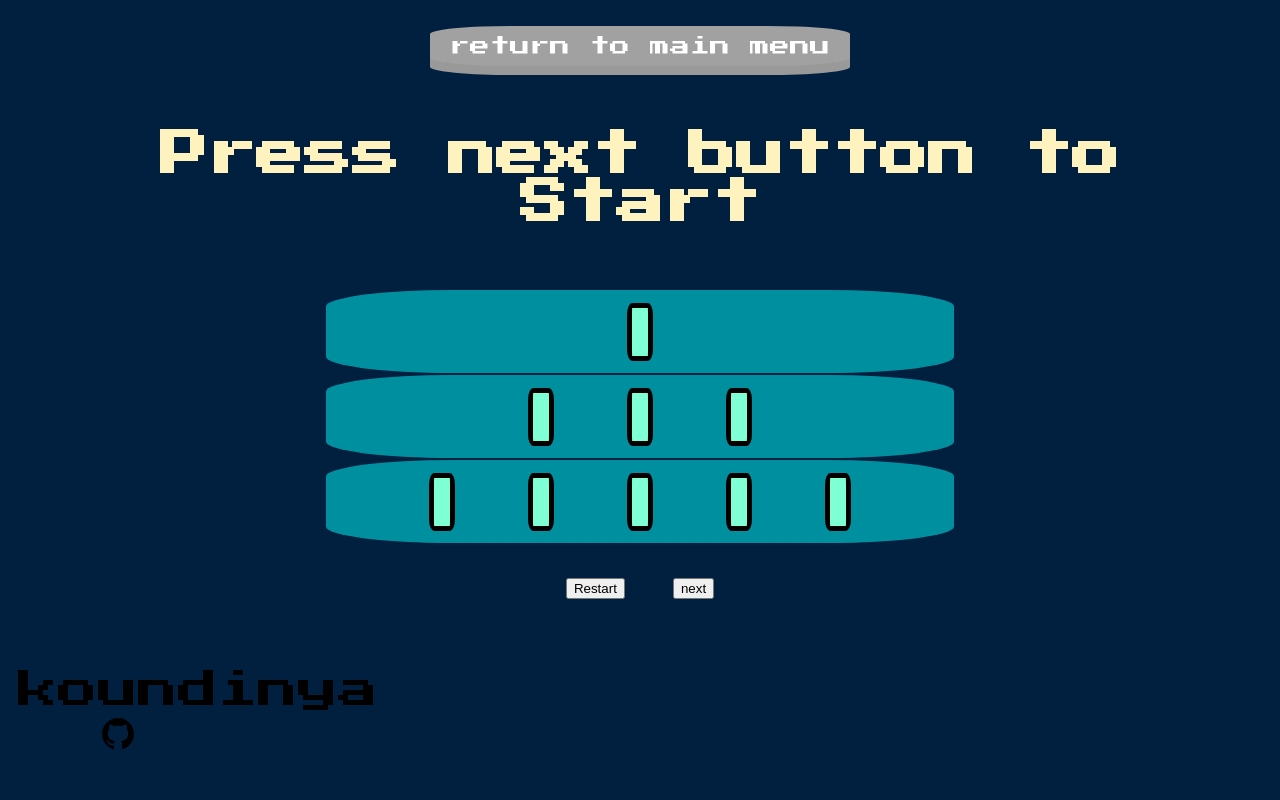
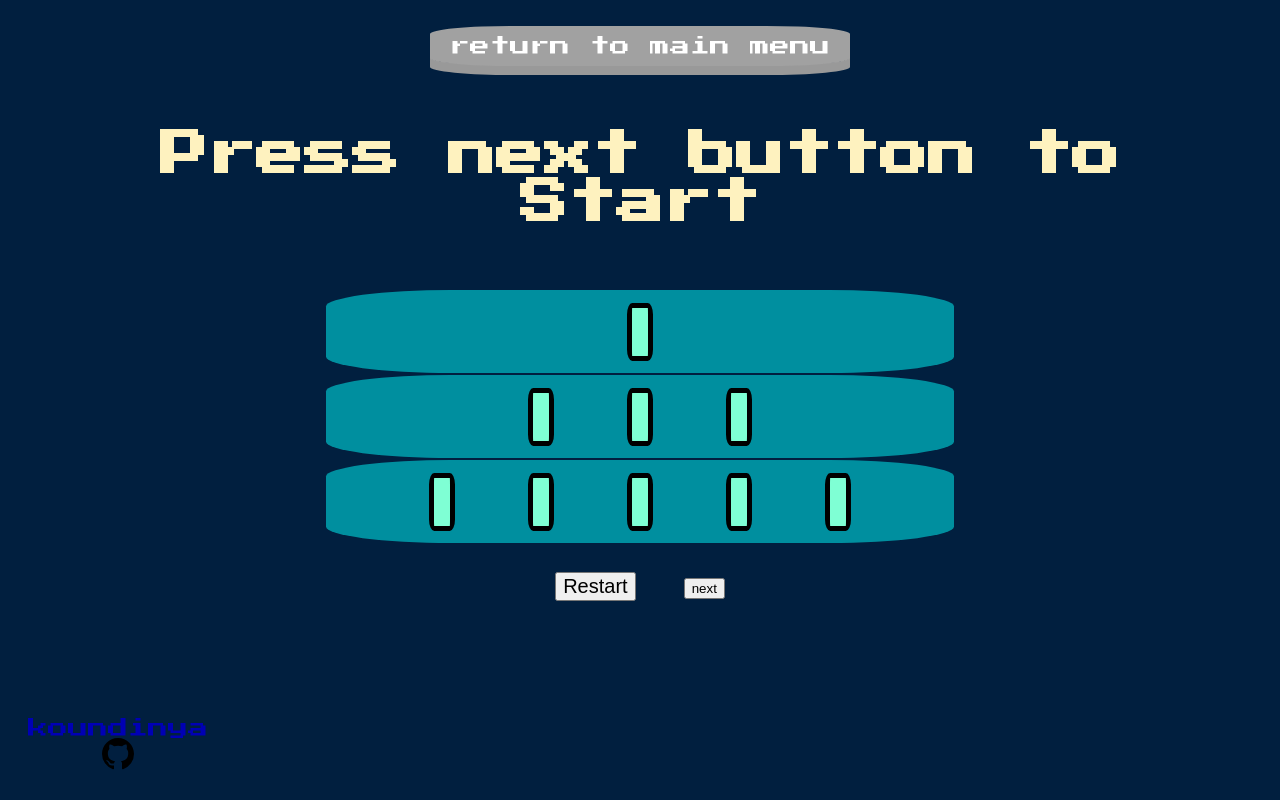
Before and after one commit to KruthikKoundinyas/nimprojectweb, a plain HTML site: page unique/nim/twoPlayer.html in a window 1280 px wide. Drawn offline with nearby package versions, Linux system fonts and the light colour scheme.

Commit message:
Update styles.css

```diff
--- a/unique/nim/styles.css
+++ b/unique/nim/styles.css
@@ -88,8 +88,16 @@ h2{
     right: 1;
     bottom: 0;
     width: 200px;
-    color: black;
-    font-size: 5vh;
+    color: rgb(0, 0, 180);
+        font-size: 20px;
     text-align: center;
     padding: 10px;
 }
+
+.restart {
+    font-size: 20px;
+}
+
+.next {
+    font-size: 20px;
+}
```
